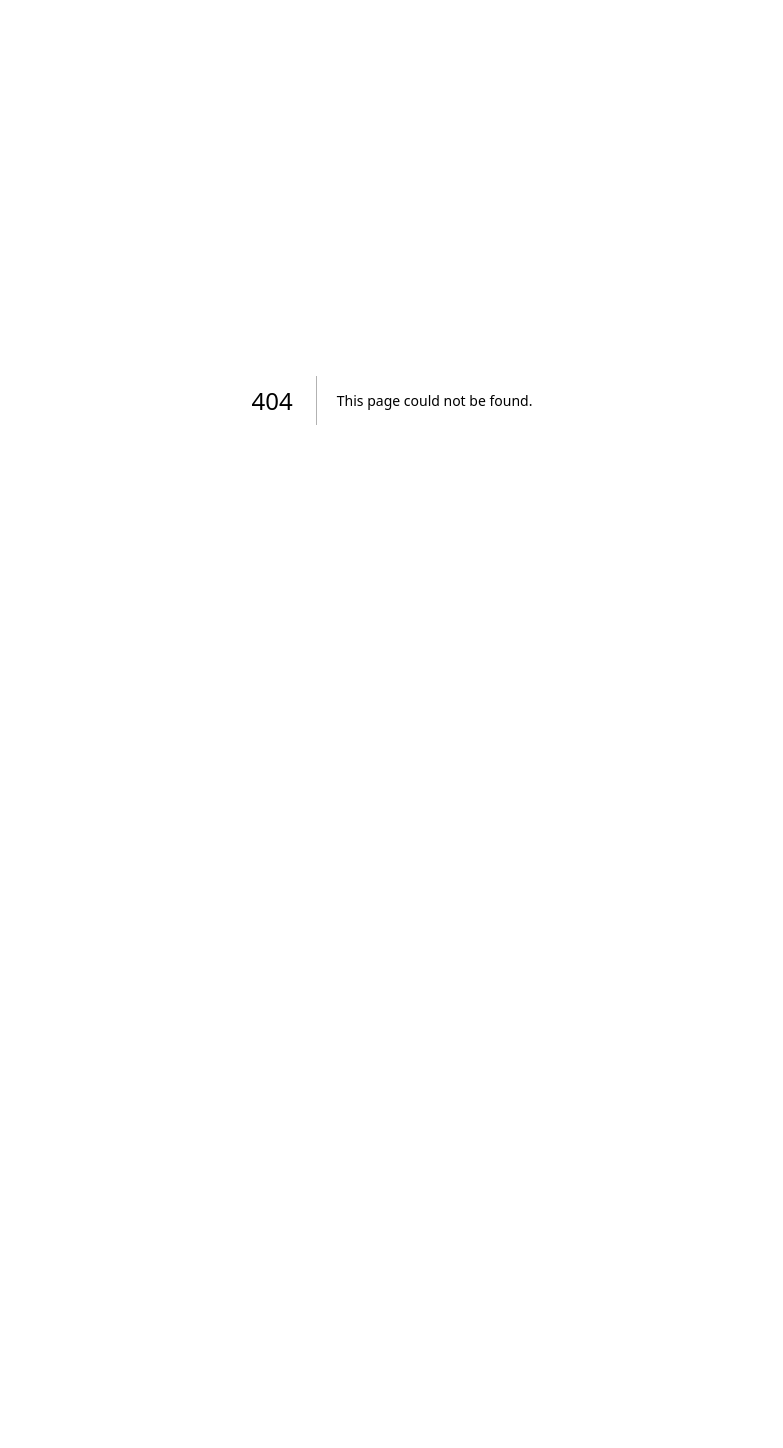
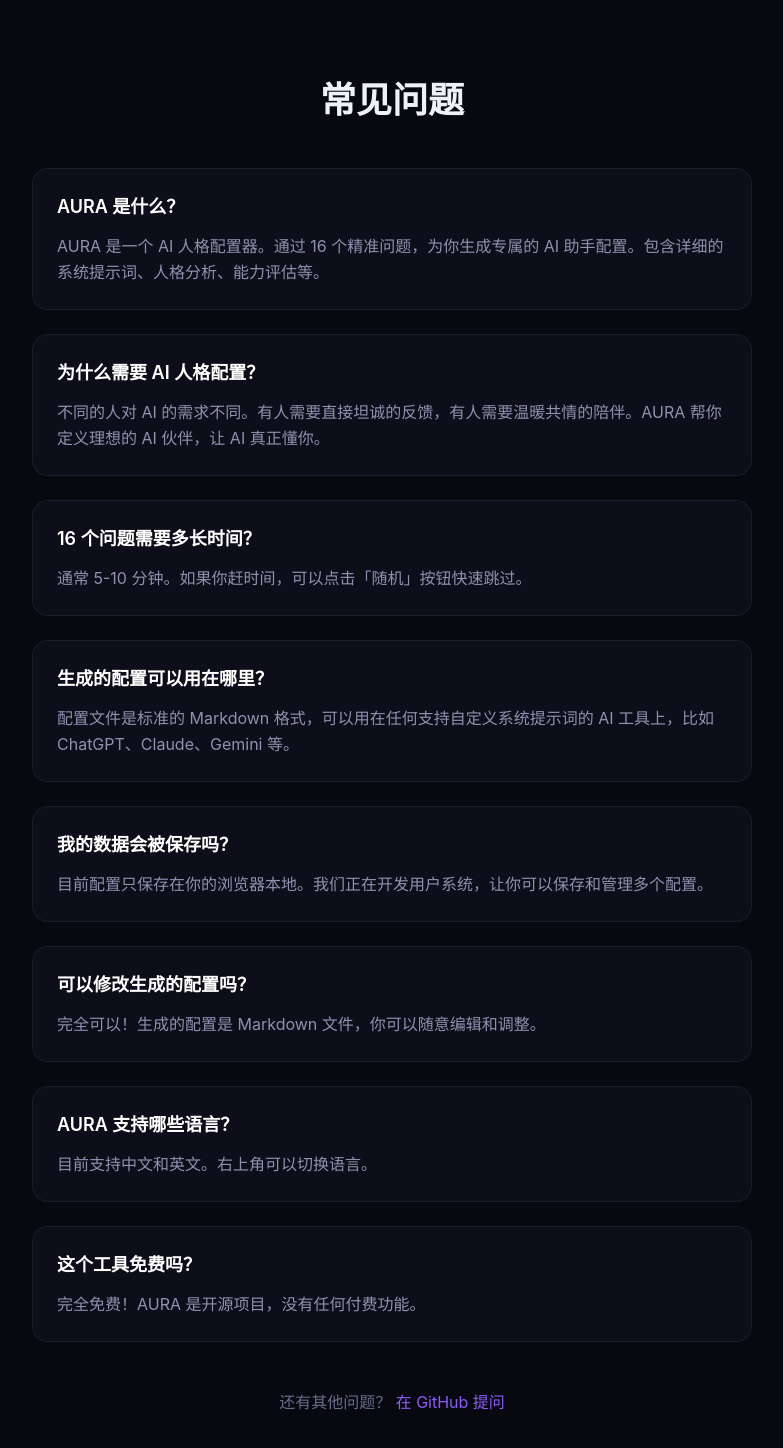
Before and after one commit to DW-WJ/aura-ai, a Next.js app: page /faq in a window 1280 px wide. Before the commit this address had no page. Shown: the top 1448 px of the page, without its empty margins (248-1031 px from the left). Before the commit the page ends 800 px from the top, so only its background shows below. Built offline with nearby package versions, Linux system fonts and the light colour scheme.

Commit message:
feat: Add SEO optimization - sitemap, robots.txt, structured data, FAQ page

```diff
--- /dev/null
+++ b/src/app/faq/page.tsx
@@ -0,0 +1,76 @@
+'use client';
+
+export default function FAQ() {
+  const faqs = [
+    {
+      q: "AURA 是什么？",
+      a: "AURA 是一个 AI 人格配置器。通过 16 个精准问题，为你生成专属的 AI 助手配置。包含详细的系统提示词、人格分析、能力评估等。",
+    },
+    {
+      q: "为什么需要 AI 人格配置？",
+      a: "不同的人对 AI 的需求不同。有人需要直接坦诚的反馈，有人需要温暖共情的陪伴。AURA 帮你定义理想的 AI 伙伴，让 AI 真正懂你。",
+    },
+    {
+      q: "16 个问题需要多长时间？",
+      a: "通常 5-10 分钟。如果你赶时间，可以点击「随机」按钮快速跳过。",
+    },
+    {
+      q: "生成的配置可以用在哪里？",
+      a: "配置文件是标准的 Markdown 格式，可以用在任何支持自定义系统提示词的 AI 工具上，比如 ChatGPT、Claude、Gemini 等。",
+    },
+    {
+      q: "我的数据会被保存吗？",
+      a: "目前配置只保存在你的浏览器本地。我们正在开发用户系统，让你可以保存和管理多个配置。",
+    },
+    {
+      q: "可以修改生成的配置吗？",
+      a: "完全可以！生成的配置是 Markdown 文件，你可以随意编辑和调整。",
+    },
+    {
+      q: "AURA 支持哪些语言？",
+      a: "目前支持中文和英文。右上角可以切换语言。",
+    },
+    {
+      q: "这个工具免费吗？",
+      a: "完全免费！AURA 是开源项目，没有任何付费功能。",
+    },
+  ];
+
+  return (
+    <div className="min-h-screen bg-[#080810] text-[#f0f0f8] px-4 py-20">
+      <div className="max-w-[720px] mx-auto">
+        <h1 className="text-4xl font-bold mb-12 text-center">常见问题</h1>
+
+        <div className="space-y-6">
+          {faqs.map((faq, i) => (
+            <div
+              key={i}
+              className="bg-[#0e0e1a] border border-white/[0.06] rounded-2xl p-6"
+            >
+              <h3 className="text-lg font-semibold text-white mb-3">
+                {faq.q}
+              </h3>
+              <p className="text-[#9090b0] leading-relaxed">
+                {faq.a}
+              </p>
+            </div>
+          ))}
+        </div>
+
+        <div className="mt-12 text-center">
+          <p className="text-[#6b6b8a]">
+            还有其他问题？{' '}
+            <a
+              href="https://github.com/DW-WJ/aura-ai/issues"
+              target="_blank"
+              rel="noopener noreferrer"
+              className="text-[#8b5cf6] hover:text-[#a78bfa] transition-colors"
+            >
+              在 GitHub 提问
+            </a>
+          </p>
+        </div>
+      </div>
+    </div>
+  );
+}
--- a/src/app/layout.tsx
+++ b/src/app/layout.tsx
@@ -4,8 +4,48 @@
 import "./globals.css";
 
 export const metadata: Metadata = {
-  title: "AURA · 打造你的专属 AI",
-  description: "回答 16 个问题，生成你的专属 AI 助手配置",
+  title: "AURA · 打造你的专属 AI 助手 | AI 人格配置器",
+  description: "通过 16 个精准问题，为你生成专属的 AI 助手配置。深度人格分析、高质量系统提示词、多维能力评估。",
+  keywords: ["AI 助手", "AI 配置", "人格测试", "AI 人格", "系统提示词", "AI 伙伴"],
+  authors: [{ name: "AURA Team" }],
+  creator: "AURA",
+  publisher: "AURA",
+  robots: {
+    index: true,
+    follow: true,
+    googleBot: {
+      index: true,
+      follow: true,
+      "max-video-preview": -1,
+      "max-image-preview": "large",
+      "max-snippet": -1,
+    },
+  },
+  openGraph: {
+    type: "website",
+    locale: "zh_CN",
+    url: "https://aura-ai.vercel.app",
+    siteName: "AURA",
+    title: "AURA · 打造你的专属 AI 助手",
+    description: "通过 16 个精准问题，为你生成专属的 AI 助手配置。深度人格分析、高质量系统提示词、多维能力评估。",
+    images: [
+      {
+        url: "https://aura-ai.vercel.app/og-image.png",
+        width: 1200,
+        height: 630,
+        alt: "AURA - AI 人格配置器",
+      },
+    ],
+  },
+  twitter: {
+    card: "summary_large_image",
+    title: "AURA · 打造你的专属 AI 助手",
+    description: "通过 16 个精准问题，为你生成专属的 AI 助手配置。",
+    images: ["https://aura-ai.vercel.app/og-image.png"],
+  },
+  alternates: {
+    canonical: "https://aura-ai.vercel.app",
+  },
 };
 
 export default function RootLayout({
@@ -15,6 +55,37 @@
 }>) {
   return (
     <html lang="zh">
+      <head>
+        <meta charSet="utf-8" />
+        <meta name="viewport" content="width=device-width, initial-scale=1" />
+        <meta name="theme-color" content="#080810" />
+        <link rel="icon" href="/favicon.ico" />
+        <link rel="canonical" href="https://aura-ai.vercel.app" />
+        {/* Structured Data */}
+        <script
+          type="application/ld+json"
+          dangerouslySetInnerHTML={{
+            __html: JSON.stringify({
+              "@context": "https://schema.org",
+              "@type": "WebApplication",
+              name: "AURA",
+              description: "AI 人格配置器 - 为你生成专属的 AI 助手配置",
+              url: "https://aura-ai.vercel.app",
+              applicationCategory: "Productivity",
+              offers: {
+                "@type": "Offer",
+                price: "0",
+                priceCurrency: "CNY",
+              },
+              aggregateRating: {
+                "@type": "AggregateRating",
+                ratingValue: "4.8",
+                ratingCount: "100",
+              },
+            }),
+          }}
+        />
+      </head>
       <body className="min-h-screen">
         {children}
         <Analytics />
--- /dev/null
+++ b/src/app/robots.ts
@@ -0,0 +1,12 @@
+import type { MetadataRoute } from 'next'
+
+export default function robots(): MetadataRoute.Robots {
+  return {
+    rules: {
+      userAgent: '*',
+      allow: '/',
+      disallow: '/api/',
+    },
+    sitemap: 'https://aura-ai.vercel.app/sitemap.xml',
+  }
+}
--- /dev/null
+++ b/src/app/sitemap.ts
@@ -0,0 +1,12 @@
+import type { MetadataRoute } from 'next'
+
+export default function sitemap(): MetadataRoute.Sitemap {
+  return [
+    {
+      url: 'https://aura-ai.vercel.app',
+      lastModified: new Date(),
+      changeFrequency: 'weekly',
+      priority: 1,
+    },
+  ]
+}
```
